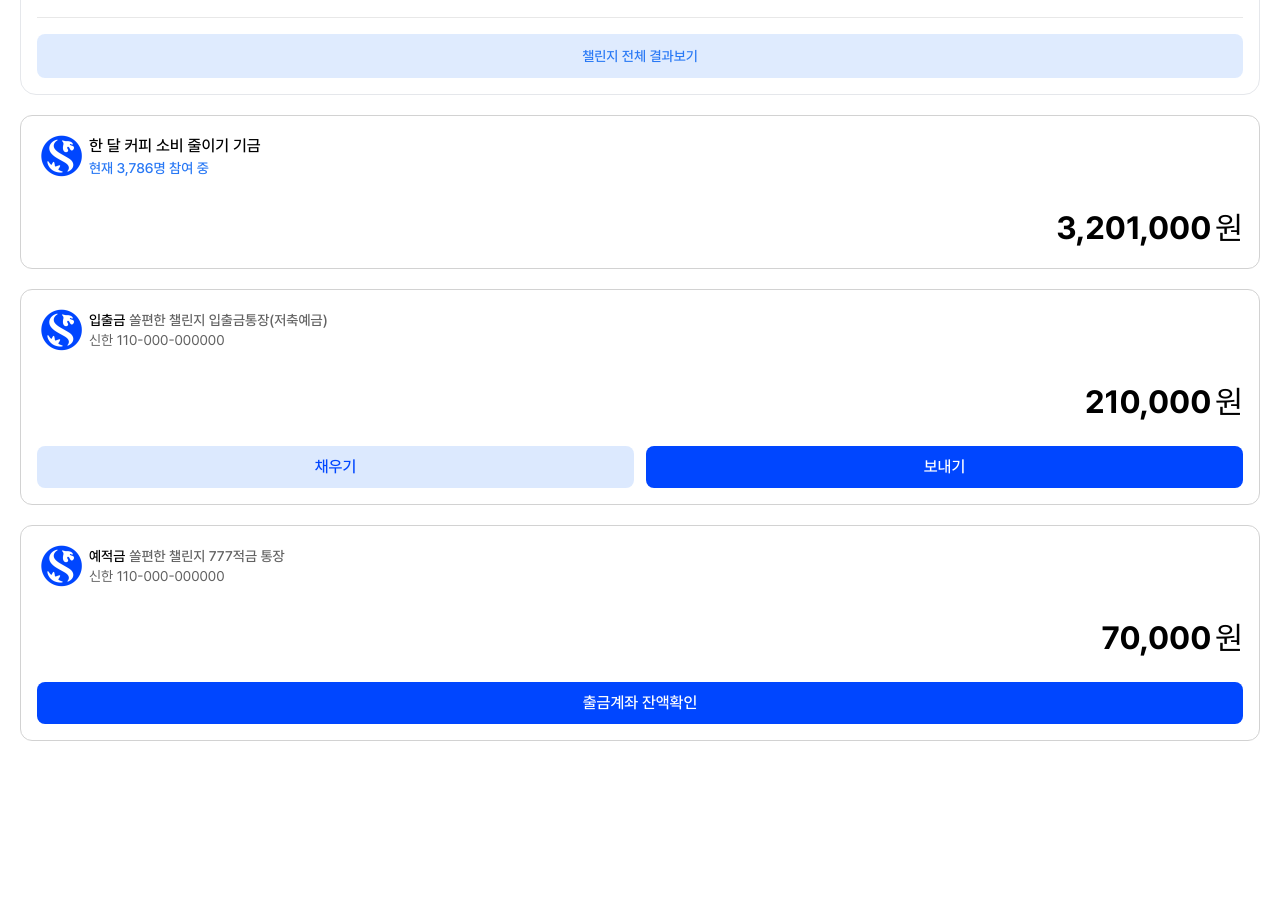
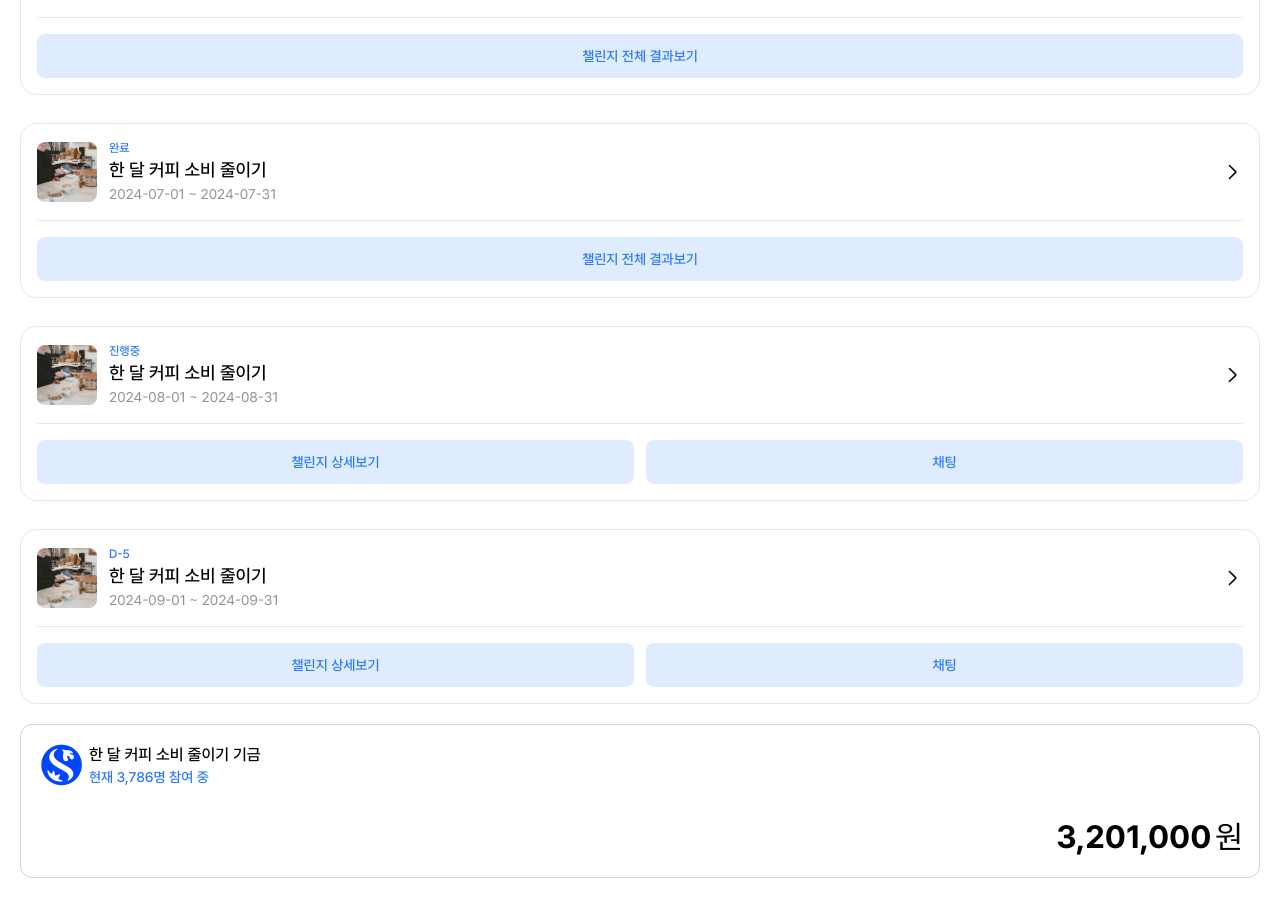
Before and after one commit to dongibuyeo/core-frontend, a Next.js app: page /home in a window 1280 px wide. Shown: the part 2500-3398 px from the top of the page. Before the commit the page ends 3313 px from the top, so only its background shows below. Built offline with nearby package versions, Linux system fonts and the light colour scheme.

Commit message:
Fix: 페이지에 예시 추가

```diff
--- a/src/app/home/page.tsx
+++ b/src/app/home/page.tsx
@@ -74,6 +74,26 @@ export default function Home() {
           isChallengeSuccessful
           isSettled={false}
         />
+        <MyChallengeCard
+          title="한 달 커피 소비 줄이기"
+          startDate="2024-07-01"
+          endDate="2024-07-31"
+          imageUrl="/image/coffee.jpg"
+          isChallengeSuccessful
+          isSettled
+        />
+        <MyChallengeCard
+          title="한 달 커피 소비 줄이기"
+          startDate="2024-08-01"
+          endDate="2024-08-31"
+          imageUrl="/image/coffee.jpg"
+        />
+        <MyChallengeCard
+          title="한 달 커피 소비 줄이기"
+          startDate="2024-09-01"
+          endDate="2024-09-31"
+          imageUrl="/image/coffee.jpg"
+        />
       </div>
       <div className="w-full flex flex-col justify-center gap-5 mt-5">
         <div className="w-full flex justify-center">
```
